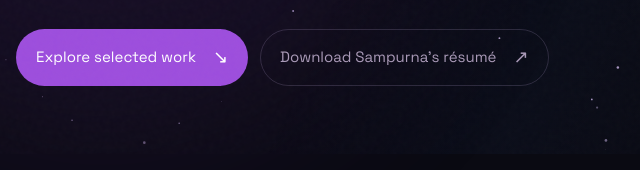
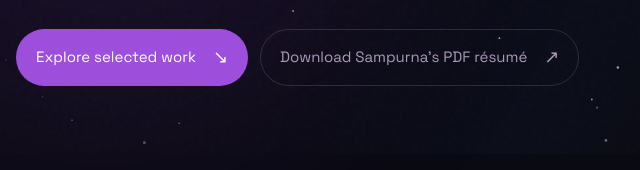
Before and after one commit to samislost2049/portfolio-galaxy, a plain HTML site: page index.html in a window 1280 px wide. Shown: the part 646-816 px from the top of the page, 34-674 px from the left. Drawn offline with nearby package versions, Linux system fonts and the light colour scheme; animation ran at ten frames a second; a web font is replaced by a local one.

Commit message:
Make resume button download PDF

```diff
--- a/index.html
+++ b/index.html
@@ -33,7 +33,7 @@
         <p class="eyebrow reveal">UI/UX DESIGNER <span>·</span> 2026</p>
         <h1 class="hero-title" aria-label="Sampurna Prusty"><span class="title-line"><span>Sampurna</span></span><span class="title-line italic"><span>Prusty.</span></span></h1>
         <p class="hero-tagline reveal">UI/UX designer crafting quiet, human-centred interfaces — the kind that behave like they've always been there.</p>
-        <div class="hero-actions reveal"><a class="button button-primary" href="#work" data-testid="work-cta">Explore selected work <span>↘</span></a><a class="button button-ghost" href="Sampurna_Prusty_CV.pdf" download data-testid="resume-link">Download Sampurna's résumé <span>↗</span></a></div>
+        <div class="hero-actions reveal"><a class="button button-primary" href="#work" data-testid="work-cta">Explore selected work <span>↘</span></a><a class="button button-ghost" href="Sampurna_Prusty_CV.pdf" download="Sampurna_Prusty_CV.pdf" data-testid="resume-link">Download Sampurna's PDF résumé <span>↗</span></a></div>
       </div>
       <aside class="currently-card reveal" data-testid="currently-card"><span class="status-dot"></span><p class="eyebrow">CURRENTLY…</p><h2>Learning to make<br>the invisible felt.</h2><p>Third-year B.Tech CS (Full Stack)<br>at UPES Dehradun.</p><span class="card-orbit">◌</span></aside>
       <div class="scroll-cue">SCROLL TO EXPLORE <span>↓</span></div>
```
